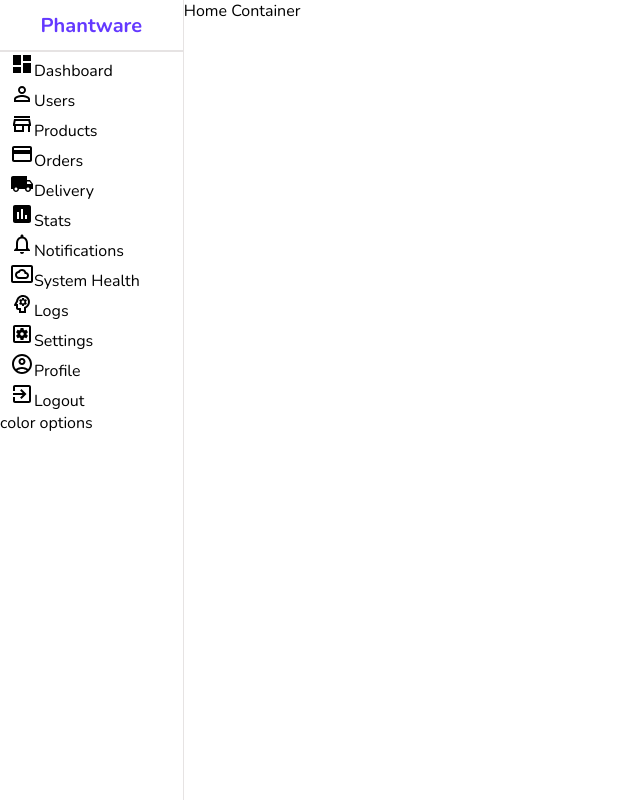
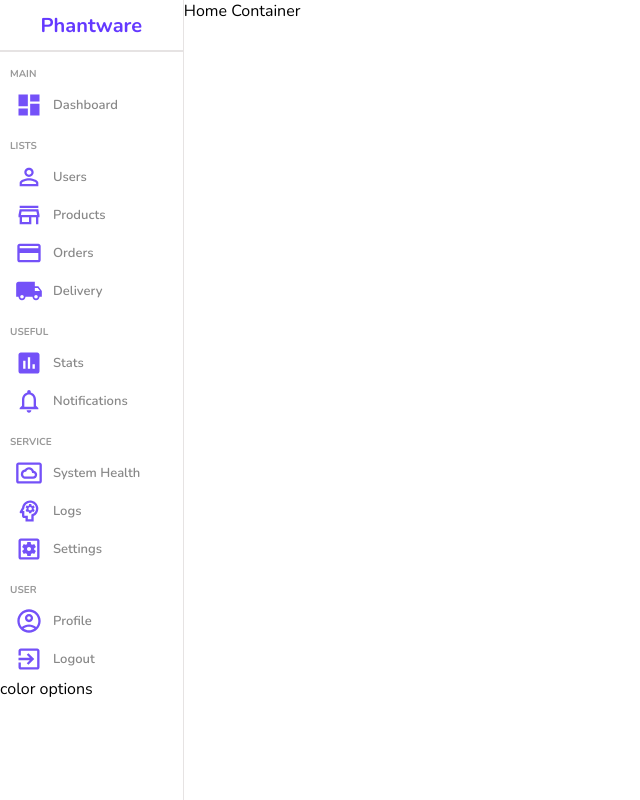
Before and after one commit to phantware/react-admin-dashboard, a React (Create React App) app: page / in a window 1280 px wide. Shown: the whole page, without its empty margins (0-640 px from the left). Built offline with nearby package versions, Linux system fonts and the light colour scheme.

Commit message:
span and title styled

```diff
--- a/src/components/sidebar/Sidebar.jsx
+++ b/src/components/sidebar/Sidebar.jsx
@@ -22,52 +22,61 @@
       <hr />
       <div className='center'>
         <ul>
+          <p className='title'>MAIN</p>
           <li>
-            <DashboardIcon />
+            <DashboardIcon className='icon' />
             <span>Dashboard</span>
           </li>
+          <p className='title'>LISTS</p>
+
           <li>
-            <PersonOutlineOutlinedIcon />
+            <PersonOutlineOutlinedIcon className='icon' />
             <span>Users</span>
           </li>
           <li>
-            <StoreOutlinedIcon />
+            <StoreOutlinedIcon className='icon' />
             <span>Products</span>
           </li>
           <li>
-            <CreditCardOutlinedIcon />
+            <CreditCardOutlinedIcon className='icon' />
             <span>Orders</span>
           </li>
           <li>
-            <LocalShippingIcon />
+            <LocalShippingIcon className='icon' />
             <span>Delivery</span>
           </li>
+          <p className='title'>USEFUL</p>
+
           <li>
-            <AssessmentIcon />
+            <AssessmentIcon className='icon' />
             <span>Stats</span>
           </li>
           <li>
-            <NotificationsOutlinedIcon />
+            <NotificationsOutlinedIcon className='icon' />
             <span>Notifications</span>
           </li>
+          <p className='title'>SERVICE</p>
+
           <li>
-            <SettingsSystemDaydreamOutlinedIcon />
+            <SettingsSystemDaydreamOutlinedIcon className='icon' />
             <span>System Health</span>
           </li>
           <li>
-            <PsychologyOutlinedIcon />
+            <PsychologyOutlinedIcon className='icon' />
             <span>Logs</span>
           </li>
           <li>
-            <SettingsApplicationsOutlinedIcon />
+            <SettingsApplicationsOutlinedIcon className='icon' />
             <span>Settings</span>
           </li>
+          <p className='title'>USER</p>
+
           <li>
-            <AccountCircleOutlinedIcon />
+            <AccountCircleOutlinedIcon className='icon' />
             <span>Profile</span>
           </li>
           <li>
-            <ExitToAppTwoToneIcon />
+            <ExitToAppTwoToneIcon className='icon' />
             <span>Logout</span>
           </li>
         </ul>
--- a/src/components/sidebar/sidebar.scss
+++ b/src/components/sidebar/sidebar.scss
@@ -26,6 +26,35 @@
       list-style: none;
       padding: 0;
       margin: 0;
+
+      .title {
+        font-size: 10px;
+        font-weight: bold;
+        color: #999;
+        margin-top: 15px;
+        margin-bottom: 5px;
+      }
+      li {
+        display: flex;
+        align-items: center;
+        padding: 5px;
+        cursor: pointer;
+
+        &:hover {
+          background-color: #ece8ff;
+        }
+
+        .icon {
+          font-size: 28px;
+          color: #7451f8;
+        }
+        span {
+          font-size: 13px;
+          font-weight: 600;
+          color: #888;
+          margin-left: 10px;
+        }
+      }
     }
   }
 }
```
